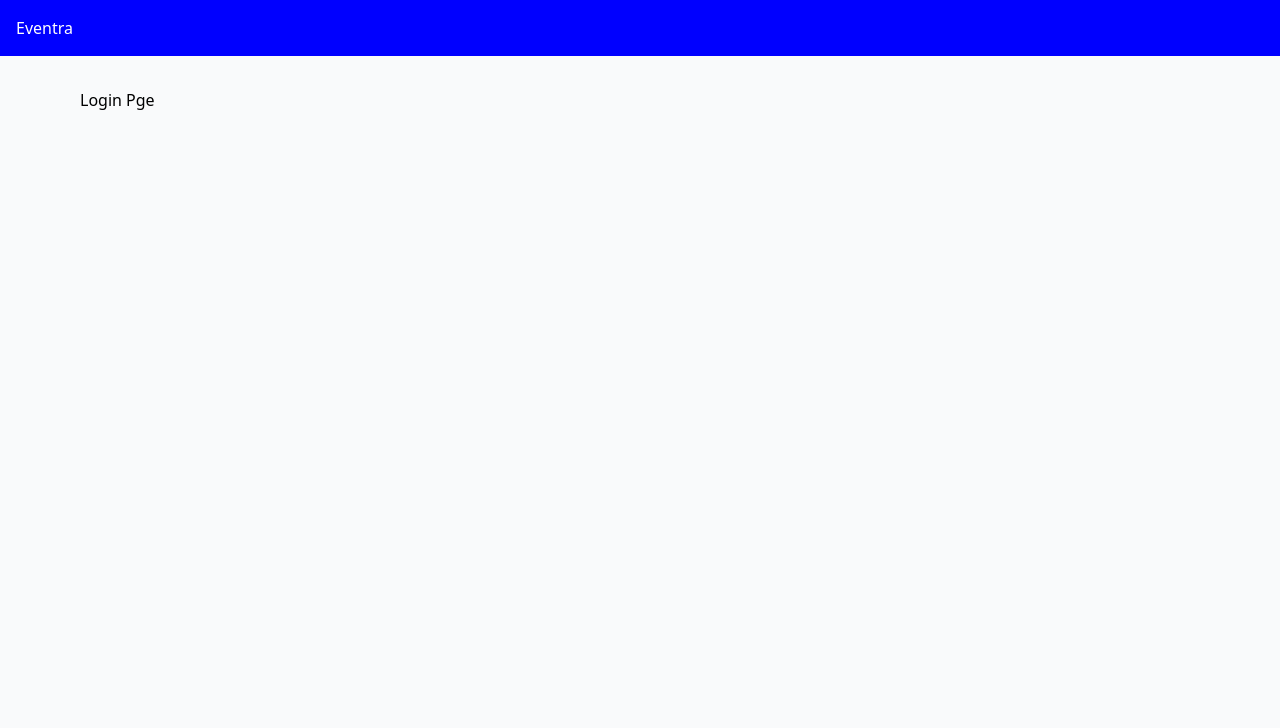
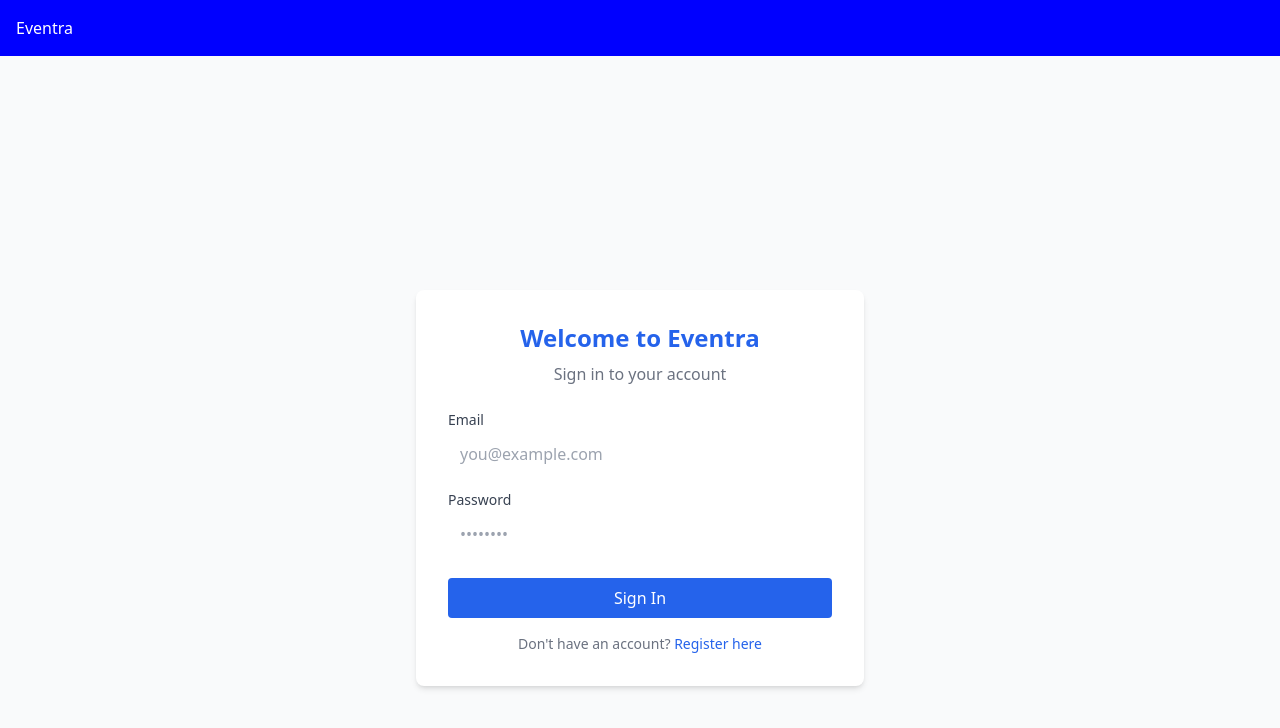
Before and after one commit to josetin21/Eventra-frontend, a React (Vite) app: page /login in a window 1280 px wide. Shown: the top 728 px of the page. Built offline with nearby package versions, Linux system fonts and the light colour scheme.

Commit message:
feat: add Login page with JWT auth and role-based redirect

```diff
--- a/src/pages/Login.jsx
+++ b/src/pages/Login.jsx
@@ -1,3 +1,99 @@
+import { useState } from "react";
+import { useNavigate, Link } from "react-router-dom";
+import { useAuth } from '../context/AuthContext'
+import api from '../api/axios'
+
 export default function Login(){
-    return <div>Login Pge</div>
+
+    const [email, setEmail] = useState('')
+    const [password, setPassword] = useState('')
+    const [error, setError] = useState('')
+    const [loading, setLoading] = useState(false)
+
+    const { login } = useAuth()
+    const navigate = useNavigate()
+
+    const handleSubmit = async(e) =>{
+        e.preventDefault()
+        setError('')
+        setLoading(true)
+
+        try{
+            const response = await api.post('/auth/login', { email, password })
+            login(response.data)
+
+            const role = response.data.role
+            if(role === 'ADMIN') navigate('/admin-dashboard')
+            else if(role === 'ORGANIZER') navigate('/organizer-dashboard')
+            else navigate('/')
+        } catch(err){
+            setError("Invalid email or password")
+        } finally{
+            setLoading(false)
+        }
+    }
+
+    return(
+        <div className="min-h-screen bg-grey-50 flex items-center justify-center">
+            <div className="bg-white p-8 rounded-lg shadow-md w-full max-w-md">
+
+                <h1 className="text-2xl font-bold text-center text-blue-600 mb-2">
+                    Welcome to Eventra
+                </h1>
+                <p className="text-center text-gray-500 mb-6">Sign in to your account</p>
+
+                {error &&(
+                    <div className="bg-red-50 text-red-600 p-3 rounded mb-4 text-sm">
+                        {Error}
+                    </div>
+                )}
+
+                <form onSubmit={handleSubmit}>
+
+                    <div className="mb-4">
+                        <label className="block text-sm font-medium text-gray-700 mb-1">
+                            Email
+                        </label>
+                        <input
+                            type="email"
+                            value={email}
+                            onChange={(e) => setEmail(e.target.value)}
+                            className="w-full border-gray-300 rounded px-3 py-2 focus:ring-2 focus:ring-blue-500"
+                            placeholder="you@example.com"
+                            required
+                        />
+                    </div>
+
+                    <div className="mb-6">
+                        <label className="block text-sm font-medium text-gray-700 mb-1">
+                            Password
+                        </label>
+                        <input
+                            type="password"
+                            value={password}
+                            onChange={(e) => setPassword(e.target.value)}
+                            className="w-full border-gray-300 rounded px-3 py-2 focus:outline-none focus:ring-2 focus:ring-blue-500"
+                            placeholder="••••••••"
+                            required
+                        />
+                    </div>
+
+                    <button
+                        type="submit"
+                        disabled={loading}
+                        className="w-full bg-blue-600 text-white py-2 rounded font-medium hover:bg-blue-700 disabled:opacity-50"
+                    >
+                        {loading ? 'Signing in....' : 'Sign In'}
+                    </button>
+                </form>
+
+                <p className="text-center text-sm text-gray-500 mt-4">
+                    Don't have an account?{' '}
+                    <Link to="/register" className="text-blue-600 hover:underline">
+                        Register here
+                    </Link>
+                </p>
+            </div>
+        </div>
+    )
 }
```
